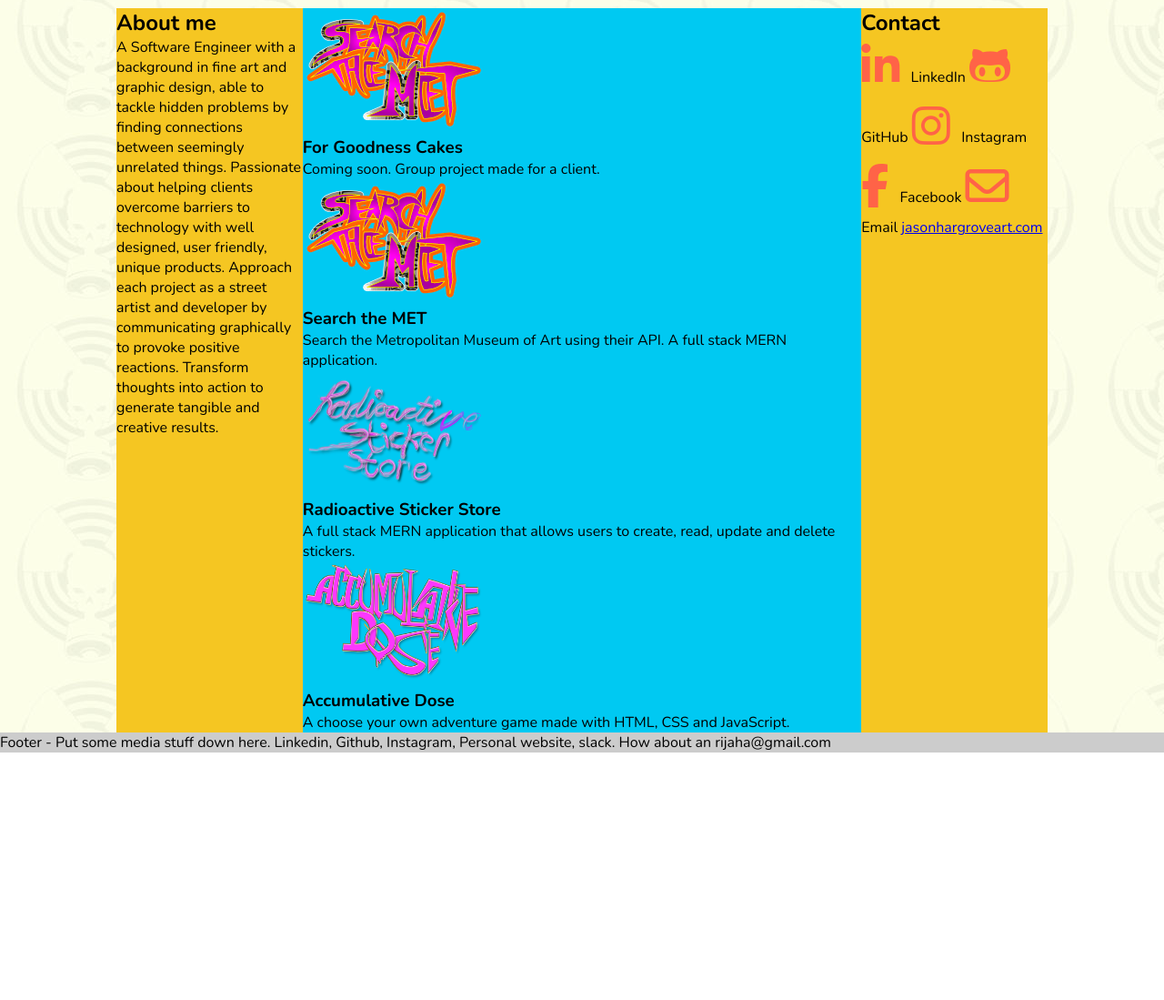
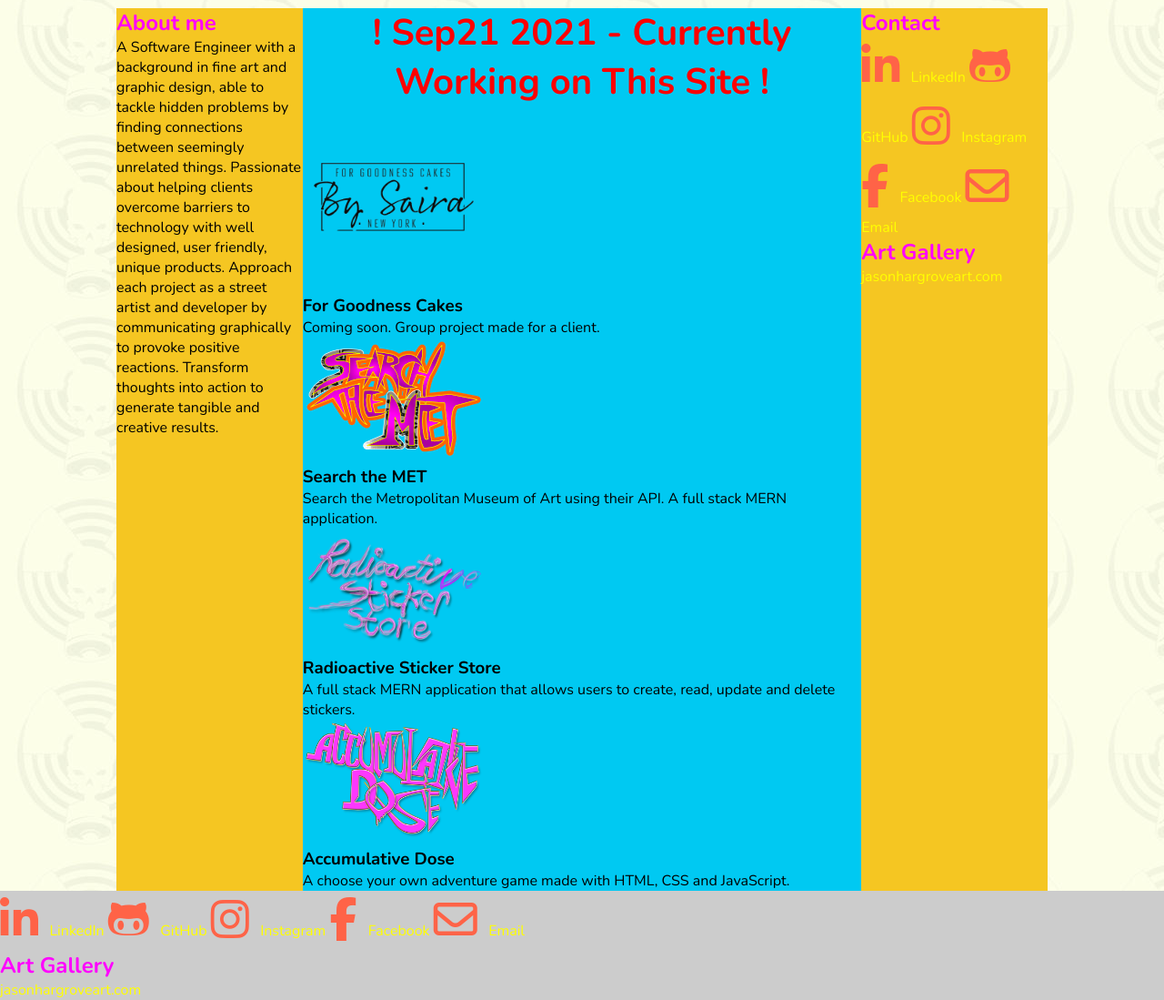
Before and after one commit to Jason-Hargrove/portfolio, a website: page public/index.html in a window 1280 px wide. Shown: the part 262-1361 px from the top of the page at 91% size. Before the commit the page ends 1089 px from the top, so only its background shows below. Drawn offline with nearby package versions, Linux system fonts and the light colour scheme.

Commit message:
Working on footer.

```diff
--- a/public/css/style.css
+++ b/public/css/style.css
@@ -17,6 +17,23 @@ body {
   min-height: 100vh;
   flex-direction: column;
   background-image: url(../img/trefoil-circle.jpg);
+}
+
+/* ↓↓↓↓↓ DELETE when done ↓↓↓↓↓ */
+h1.construction {
+  color: red;
+  font-size: 5vh;
+  text-align: center;
+}
+/* ↑↑↑↑↑ DELETE when done ↑↑↑↑↑ */
+
+a {
+  text-decoration: none;
+  color: yellow;
+}
+
+h2 {
+  color: rgb(255,0,255);
 }
 
 img {
--- a/public/index.html
+++ b/public/index.html
@@ -28,9 +28,11 @@
   <main>
     <article class="main">
 
+      <h1 class="construction">! Sep21 2021 - Currently Working on This Site !</h1>
+
       <article>
-        <a href="https://project-3-art-gallery.herokuapp.com/">
-          <img src="img/search-the-met.png" alt="Search the Met" />
+        <a href="https://github.com/students-random/for-goodness-cakes.git">
+          <img src="img/for-goodness-cakes.png" alt="For Goodness Cakes" />
         </a>
           <h1>For Goodness Cakes</h1>
           <p><span class="coming-soon">Coming soon.</span> Group project made for a client.</p>
@@ -68,27 +70,84 @@
         A Software Engineer with a background in fine art and graphic design, able to tackle hidden problems by finding connections between seemingly unrelated things. Passionate about helping clients overcome barriers to technology with well designed, user friendly, unique products. Approach each project as a street artist and developer by communicating graphically to provoke positive reactions. Transform thoughts into action to generate tangible and creative results.
       </p>
     </aside>
+
     <aside class="sidebar2">
       <h2>Contact</h2>
+
+      <a href="https://www.linkedin.com/in/jason--hargrove/">
+        <span style="font-size: 3em; color: Tomato;">
+          <i class="fab fa-linkedin-in"></i>
+        </span> LinkedIn
+      </a>
+
+      <a href="https://github.com/Jason-Hargrove">
+        <span style="font-size: 3em; color: Tomato;">
+          <i class="fab fa-github-alt"></i>
+        </span> GitHub
+      </a>
+
+      <a href="http://www.instagram.com/jasonhargroveart/">
+        <span style="font-size: 3em; color: Tomato;">
+          <i class="fab fa-instagram"></i>
+        </span> Instagram
+      </a>
+
+      <a href="https://www.facebook.com/jason.hargrove/">
+        <span style="font-size: 3em; color: Tomato;">
+          <i class="fab fa-facebook-f"></i>
+        </span> Facebook
+      </a>
+
+      <a href="mailto: rijaha@gmail.com">
+        <span style="font-size: 3em; color: Tomato;">
+          <i class="far fa-envelope"></i>
+        </span> Email
+      </a>
+
+      <a href="http://www.jasonhargroveart.com/">
+        <h2>Art Gallery</h2>
+        jasonhargroveart.com
+      </a>
+    </aside>
+  </main>
+
+  <footer>
+    <a href="https://www.linkedin.com/in/jason--hargrove/">
       <span style="font-size: 3em; color: Tomato;">
         <i class="fab fa-linkedin-in"></i>
       </span> LinkedIn
+    </a>
+
+    <a href="https://github.com/Jason-Hargrove">
       <span style="font-size: 3em; color: Tomato;">
         <i class="fab fa-github-alt"></i>
       </span> GitHub
+    </a>
+
+    <a href="http://www.instagram.com/jasonhargroveart/">
       <span style="font-size: 3em; color: Tomato;">
         <i class="fab fa-instagram"></i>
       </span> Instagram
+    </a>
+
+    <a href="https://www.facebook.com/jason.hargrove/">
       <span style="font-size: 3em; color: Tomato;">
         <i class="fab fa-facebook-f"></i>
       </span> Facebook
+    </a>
+
+    <a href="mailto: rijaha@gmail.com">
       <span style="font-size: 3em; color: Tomato;">
         <i class="far fa-envelope"></i>
       </span> Email
-      <a href="http://www.jasonhargroveart.com/">jasonhargroveart.com</a>
-    </aside>
-  </main>
-  <footer>Footer - Put some media stuff down here. Linkedin, Github, Instagram, Personal website, slack. How about an rijaha@gmail.com</footer>
+    </a>
+
+    <a href="http://www.jasonhargroveart.com/">
+      <h2>Art Gallery</h2>
+      jasonhargroveart.com
+    </a>
+
+  </footer>
 
 
 </body>
```
Also changed, not shown: public/img/for-goodness-cakes.png (added).
